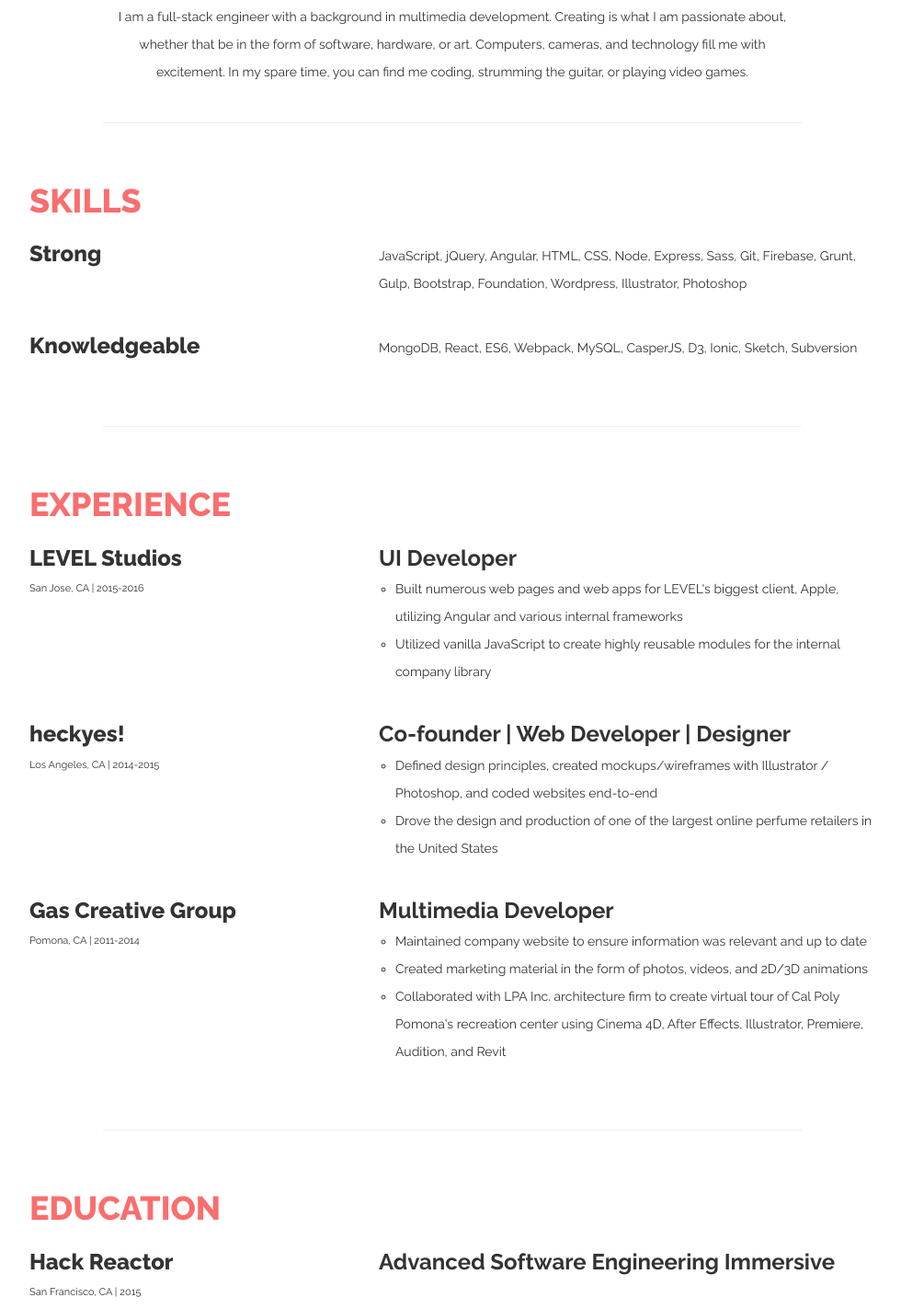
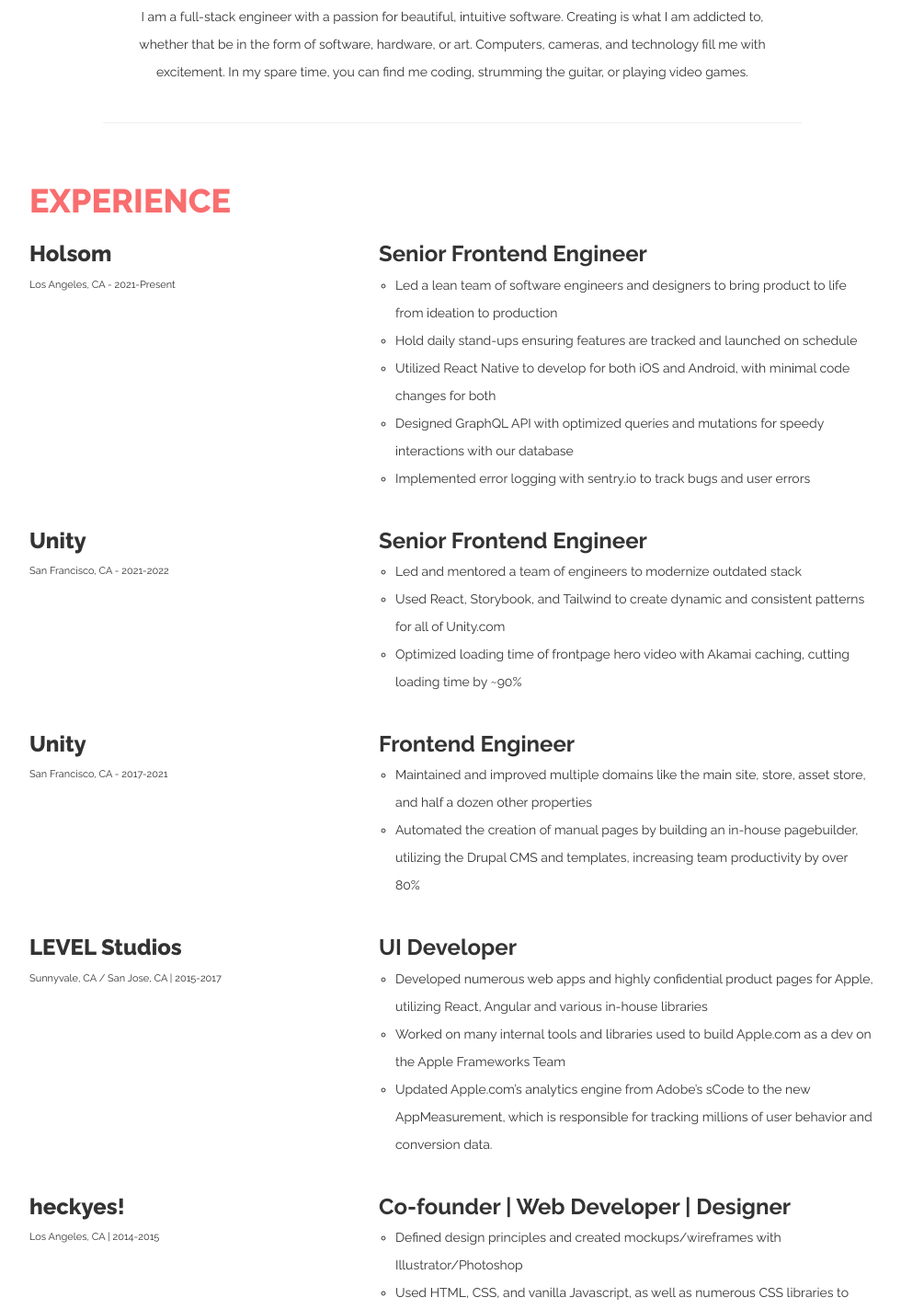
Before and after one commit to millionhari/millionhari-09-15, a website: page src/index.html in a window 1280 px wide. Shown: the part 927-2350 px from the top of the page at 92% size, without its empty margins (148-1128 px from the left). Drawn offline with nearby package versions, Linux system fonts and the light colour scheme; files that its build step writes are made by us from their sources; files whose address does not match are found by name.

Commit message:
Updated site 2022

```diff
--- a/src/index.html
+++ b/src/index.html
@@ -16,7 +16,7 @@
   <div class="nav-bar">
     <ul>
       <li><a href="#about">ABOUT</a></li>
-      <li><a href="#projects">WORK</a></li>
+      <li><a href="#experience">WORK</a></li>
       <li><a href="mailto:mike@millionhari.com?subject=Greetings!">CONTACT</a></li>
     </ul>
   </div>
@@ -50,7 +50,7 @@
     </div>
     <div class="row text-center">
       <div class="col-md-8 col-md-offset-2">
-        <p>I am a full-stack engineer with a background in multimedia development. Creating is what I am passionate about, whether that be in the form of software, hardware, or art. Computers, cameras, and technology fill me with excitement. In my spare time, you can find me coding, strumming the guitar, or playing video games.</p>
+        <p>I am a full-stack engineer with a passion for beautiful, intuitive software. Creating is what I am addicted to, whether that be in the form of software, hardware, or art. Computers, cameras, and technology fill me with excitement. In my spare time, you can find me coding, strumming the guitar, or playing video games.</p>
       </div>
     </div>
     <div class="row divider">
@@ -58,34 +58,7 @@
     </div>
   </div>
 
-  <div class="resume container">
-    <section class="skills">
-      <div class="row">
-        <div class="col-md-3 col-md-offset-1">
-          <h1 class="fat category mobile-center">SKILLS</h1>
-        </div>
-      </div>
-      <div class="row padding-bottom">
-        <div class="col-md-3 pipe col-md-offset-1">
-          <h3 class="fat sub-category">Strong</h3>
-        </div>
-        <div class="col-md-6 col-md-offset-1">
-            <p>JavaScript, jQuery, Angular, HTML, CSS, Node, Express, Sass, Git, Firebase, Grunt, Gulp, Bootstrap, Foundation, Wordpress, Illustrator, Photoshop</p>
-        </div>
-      </div>
-      <div class="row padding-bottom">
-        <div class="col-md-3 pipe col-md-offset-1">
-          <h3 class="fat sub-category">Knowledgeable</h3>
-        </div>
-        <div class="col-md-6 col-md-offset-1">
-          <p>MongoDB, React, ES6, Webpack, MySQL, CasperJS, D3, Ionic, Sketch, Subversion</p>
-        </div>
-      </div>
-      <div class="row divider">
-        <div class="col-md-8 col-md-offset-2 inner-divider-bottom"></div>
-      </div>
-    </section>
-
+  <div id="experience" class="resume container">
     <section class="experience">
       <div class="row">
         <div class="col-md-3 col-md-offset-1">
@@ -94,14 +67,62 @@
       </div>
       <div class="row padding-bottom">
         <div class="col-md-3 pipe col-md-offset-1">
+          <h3 class="fat sub-category company"><a target="_blank" href="https://www.holsom.app/">Holsom</a></h3>
+          <p class="year">Los Angeles, CA - 2021-Present</p>
+        </div>
+        <div class="col-md-6 col-md-offset-1">
+            <h3 class="sub-category medium">Senior Frontend Engineer</h3>
+            <ul>
+              <li>Led a lean team of software engineers and designers to bring product to life from ideation to production</li>
+              <li>Hold daily stand-ups ensuring features are tracked and launched on schedule</li>
+              <li>Utilized React Native to develop for both iOS and Android, with minimal code changes for both</li>
+              <li>Designed GraphQL API with optimized queries and mutations for speedy interactions with our database</li>
+              <li>Implemented error logging with sentry.io to track bugs and user errors</li>
+
+            </ul>
+        </div>
+        <div class="mobile-divider-bottom"></div>
+      </div>
+      <div class="row padding-bottom">
+        <div class="col-md-3 pipe col-md-offset-1">
+          <h3 class="fat sub-category company"><a target="_blank" href="https://www.unity.com/">Unity</a></h3>
+          <p class="year">San Francisco, CA - 2021-2022</p>
+        </div>
+        <div class="col-md-6 col-md-offset-1">
+            <h3 class="sub-category medium">Senior Frontend Engineer</h3>
+            <ul>
+              <li>Led and mentored a team of engineers to modernize outdated stack</li>
+              <li>Used React, Storybook, and Tailwind to create dynamic and consistent patterns for all of Unity.com</li>
+              <li>Optimized loading time of frontpage hero video with Akamai caching, cutting loading time by ~90%</li>
+            </ul>
+        </div>
+        <div class="mobile-divider-bottom"></div>
+      </div>
+      <div class="row padding-bottom">
+        <div class="col-md-3 pipe col-md-offset-1">
+          <h3 class="fat sub-category company"><a target="_blank" href="https://www.unity.com/">Unity</a></h3>
+          <p class="year">San Francisco, CA - 2017-2021</p>
+        </div>
+        <div class="col-md-6 col-md-offset-1">
+            <h3 class="sub-category medium">Frontend Engineer</h3>
+            <ul>
+              <li>Maintained and improved multiple domains like the main site, store, asset store, and half a dozen other properties</li>
+              <li>Automated the creation of manual pages by building an in-house pagebuilder, utilizing the Drupal CMS and templates, increasing team productivity by over 80%</li>
+            </ul>
+        </div>
+        <div class="mobile-divider-bottom"></div>
+      </div>
+      <div class="row padding-bottom">
+        <div class="col-md-3 pipe col-md-offset-1">
           <h3 class="fat sub-category company"><a target="_blank" href="http://www.level-studios.com/">LEVEL Studios</a></h3>
-          <p class="year">San Jose, CA | 2015-2016</p>
+          <p class="year">Sunnyvale, CA / San Jose, CA | 2015-2017</p>
         </div>
         <div class="col-md-6 col-md-offset-1">
             <h3 class="sub-category medium">UI Developer</h3>
             <ul>
-              <li>Built numerous web pages and web apps for LEVEL's biggest client, Apple, utilizing Angular and various internal frameworks</li>
-              <li>Utilized vanilla JavaScript to create highly reusable modules for the internal company library</li>
+              <li>Developed numerous web apps and highly confidential product pages for Apple, utilizing React, Angular and various in-house libraries</li>
+              <li>Worked on many internal tools and libraries used to build Apple.com as a dev on the Apple Frameworks Team</li>
+              <li>Updated Apple.com’s analytics engine from Adobe’s sCode to the new AppMeasurement, which is responsible for tracking millions of user behavior and conversion data.</li>
             </ul>
         </div>
         <div class="mobile-divider-bottom"></div>
@@ -114,25 +135,12 @@
         <div class="col-md-6 col-md-offset-1">
             <h3 class="sub-category medium">Co-founder | Web Developer | Designer</h3>
             <ul>
-              <li>Defined design principles, created mockups/wireframes with Illustrator / Photoshop, and coded websites end-to-end</li>
+              <li>Defined design principles and created mockups/wireframes with Illustrator/Photoshop</li>
+              <li>Used HTML, CSS, and vanilla Javascript, as well as numerous CSS libraries to develop website</li>
               <li>Drove the design and production of one of the largest online perfume retailers in the United States</li>
             </ul>
         </div>
         <div class="mobile-divider-bottom"></div>
-      </div>
-      <div class="row padding-bottom">
-        <div class="col-md-3 pipe col-md-offset-1">
-          <h3 class="fat sub-category company">Gas Creative Group</h3>
-          <p class="year">Pomona, CA | 2011-2014</p>
-        </div>
-        <div class="col-md-6 col-md-offset-1">
-            <h3 class="sub-category medium">Multimedia Developer</h3>
-            <ul>
-              <li>Maintained company website to ensure information was relevant and up to date</li>
-              <li>Created marketing material in the form of photos, videos, and 2D/3D animations</li>
-              <li>Collaborated with LPA Inc. architecture firm to create virtual tour of Cal Poly Pomona's recreation center using Cinema 4D, After Effects, Illustrator, Premiere, Audition, and Revit</li>
-            </ul>
-        </div>
       </div>
       <div class="row divider">
         <div class="col-md-8 col-md-offset-2 inner-divider-bottom"></div>
@@ -169,7 +177,7 @@
     <section class="download margin-bottom">
       <div class="row text-center">
         <div class="col-md-12">
-          <a target="_blank" href="./dist/files/michael_hari_resume.pdf">DOWNLOAD RESUME</a>
+          <a target="_blank" href="./dist/files/Michael Hari - Resume 2022.pdf">DOWNLOAD RESUME</a>
         </div>
       </div>
     </section>
@@ -185,33 +193,6 @@
           <a href="https://chrome.google.com/webstore/detail/spoiler-block/eicnikdpfimhiogckamkklnpligkifhm?hl=en" target="_blank">VIEW PROJECT</a>
         </div>
       </div>
-
-      <div class="row text-center stego">
-        <div class="col-md-12">
-          <img src="./dist/img/stego-white.png" alt="">
-        </div>
-        <div class="col-md-12 view-project">
-          <a href="https://chrome.google.com/webstore/detail/stego/clhbhbljbfljkadjpkmpljpohkcmonak?hl=en" target="_blank">VIEW PROJECT</a>
-        </div>
-      </div>
-
-      <div class="row text-center glint">
-        <div class="col-md-12">
-          <img src="./dist/img/glint.png" alt="">
-        </div>
-        <div class="col-md-12 view-project">
-          <a href="http://harmoniouswombat.github.io/glint/" target="_blank">VIEW PROJECT</a>
-        </div>
-      </div>
-
-      <div class="row text-center offthetruck">
-        <div class="col-md-12">
-          <img src="./dist/img/offthetruck.png" alt="">
-        </div>
-        <div class="col-md-12 view-project">
-          <a href="https://offthetruck.herokuapp.com/" target="_blank">VIEW PROJECT</a>
-        </div>
-      </div>
     </section>
   </div>
 </body>
```
Also changed, not shown: index.html (+57 -76 lines).
